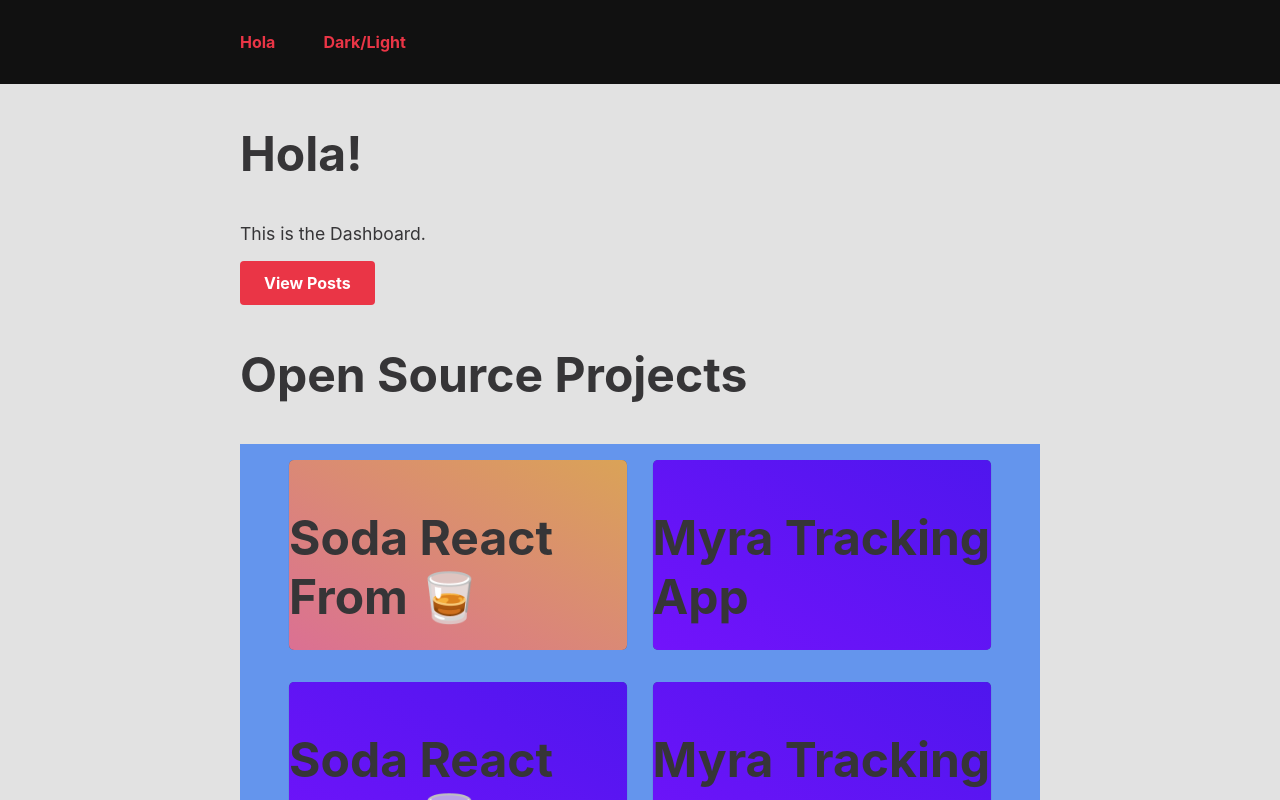
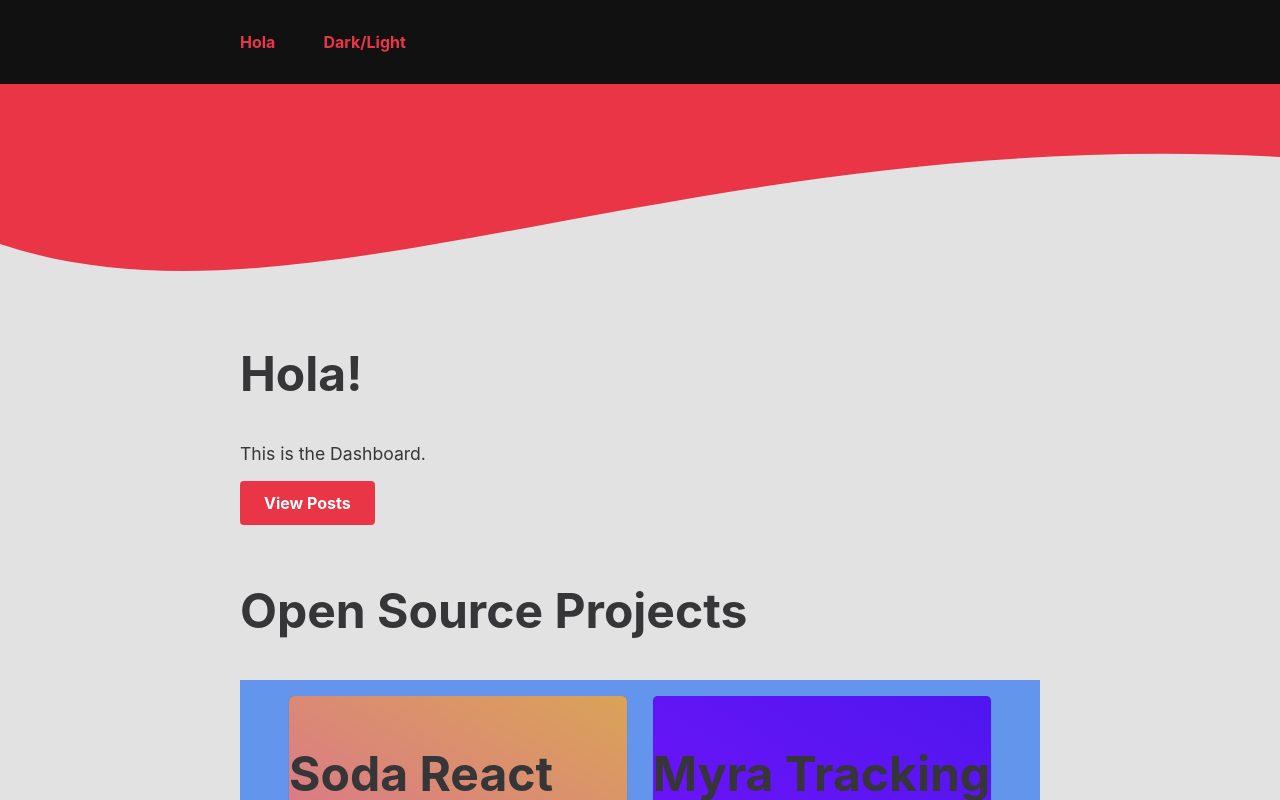
Before and after one commit to KarnellSchultz/KarmaProject, a React (Create React App) app: page / in a window 1280 px wide. Shown: the top 800 px of the page. Built offline with nearby package versions, Linux system fonts and the light colour scheme.

Commit message:
created comps Nav/ SVG Header

```diff
--- /dev/null
+++ b/src/components/Nav.js
@@ -0,0 +1,19 @@
+import React from 'react';
+import { Link } from 'react-router-dom';
+
+import SVGHeaderComponent from '../components/SVGHeaderComponent';
+export default function Nav({ themeToggle }) {
+	return (
+		<>
+			<nav>
+				<section>
+					<a href="/">Hola</a>
+					<Link to="#" onClick={themeToggle}>
+						Dark/Light
+					</Link>
+				</section>
+			</nav>
+			<SVGHeaderComponent />
+		</>
+	);
+}
--- a/src/components/OpenSourceProjects.js
+++ b/src/components/OpenSourceProjects.js
@@ -18,7 +18,7 @@ const OpenSourceSection = styled.section`
 `;
 
 const OpenSourceItem = styled.div`
-	@media screen and (max-width: 755px) {
+	@media screen and (max-width: ${({ theme }) => theme.maxMobileSize}) {
 		width: 90%;
 	}
 	width: 45%;
--- /dev/null
+++ b/src/components/SVGHeaderComponent.js
@@ -0,0 +1,46 @@
+import React from 'react';
+import styled from 'styled-components';
+
+export const StyledSVGContainer = styled.div`
+	@media screen and (max-width: ${({ theme }) => theme.maxMobileSize}) {
+		height: 100px;
+		margin-top: 0rem;
+	}
+	@media screen and (min-width: 1160px) {
+		height: 300px;
+		margin-top: -6rem;
+	}
+
+	display: inline-block;
+	position: relative;
+	width: 100%;
+	height: 200px;
+	padding-bottom: 2rem;
+	vertical-align: middle;
+	margin-top: -3rem;
+	z-index: -100;
+
+	svg {
+		display: inline-block;
+		position: absolute;
+		top: 0;
+		left: 0;
+	}
+
+	path {
+		fill: ${({ theme }) => theme.mainRed};
+		stroke: none;
+	}
+`;
+
+export default function SVGHeaderComponent() {
+	return (
+		<>
+			<StyledSVGContainer className="container">
+				<svg viewBox="0 0 500 500" preserveAspectRatio="xMinYMin meet">
+					<path d="M0,100 C150,150 350,0 700,100 L500,00 L0,0 Z"></path>
+				</svg>
+			</StyledSVGContainer>
+		</>
+	);
+}
--- a/src/pages/DashboardPage.js
+++ b/src/pages/DashboardPage.js
@@ -1,33 +1,27 @@
 import React from 'react';
 import { Link } from 'react-router-dom';
 import OpenSourceProject from '../components/OpenSourceProjects';
+import styled from 'styled-components';
+
+import Nav from '../components/Nav';
+
+const StyledBodyContentSection = styled.section`
+	position: relative;
+	top: -1rem;
+`;
 
 export const DashboardPage = ({ themeToggle }) => {
 	return (
 		<>
-			<nav>
-				<section>
-					<a href="/">Hola</a>
-					<Link to="/" onClick={themeToggle}>
-						Dark/Light
-					</Link>
-				</section>
-			</nav>
-			{/* <div className="container">
-				<svg viewBox="0 0 500 500" preserveAspectRatio="xMinYMin meet">
-					<path
-						d="M0,100 C150,150 350,0 700,100 L500,00 L0,0 Z"
-						// d="M631.369 25.9048C783.068 25.9048 922.392 0 1024 0V64H0V21.3406C80.468 15.9245 131.944 7.61905 243.2 7.61905C408.284 7.61905 479.671 25.9048 631.369 25.9048Z"
-						style={{ stroke: 'none', fill: '#ea3546' }}></path>
-				</svg>
-			</div> */}
-			<section>
+			<Nav themeToggle={themeToggle} />
+
+			<StyledBodyContentSection>
 				<h1>Hola!</h1>
 				<p>This is the Dashboard.</p>
 				<Link to="posts" className="button">
 					View Posts
 				</Link>
-			</section>
+			</StyledBodyContentSection>
 			<section>
 				<h1>Open Source Projects</h1>
 				<OpenSourceProject />
--- a/src/pages/PostPage.js
+++ b/src/pages/PostPage.js
@@ -1,10 +1,12 @@
-import React, { useEffect } from "react";
+import React, { useEffect } from 'react';
 
-import { connect } from "react-redux";
+import { connect } from 'react-redux';
 
-import { fetchPosts } from "../actions/postsActions";
-import { Post } from "../components/Posts";
-import { Link } from "react-router-dom";
+import { fetchPosts } from '../actions/postsActions';
+import { Post } from '../components/Posts';
+import { Link } from 'react-router-dom';
+
+import Nav from '../components/Nav';
 
 const PostsPage = ({ dispatch, loading, posts, hasErrors, themeToggle }) => {
 	useEffect(() => {
@@ -28,14 +30,7 @@ const PostsPage = ({ dispatch, loading, posts, hasErrors, themeToggle }) => {
 
 	return (
 		<>
-      <nav>
-        <section>
-          <a href="/">Hola</a>
-          <Link to="#" onClick={themeToggle}>
-            Dark/Light
-          </Link>
-        </section>
-      </nav>
+			<Nav themeToggle={themeToggle} />
 			<section>
 				<h1>Posts</h1>
 				{renderPosts()}
@@ -47,7 +42,7 @@ const PostsPage = ({ dispatch, loading, posts, hasErrors, themeToggle }) => {
 const mapStateToProps = state => ({
 	loading: state.posts.loading,
 	posts: state.posts.posts,
-  hasErrors: state.posts.hasErrors
+	hasErrors: state.posts.hasErrors,
 });
 
 export default connect(mapStateToProps)(PostsPage);
--- a/src/theme.tsx
+++ b/src/theme.tsx
@@ -1,14 +1,20 @@
 // theme.js
 export const lightTheme = {
-  body: "#E2E2E2",
-  text: "#363537",
-  toggleBorder: "#FFF",
-  gradient: "linear-gradient(#39598A, #79D7ED)"
+	body: '#E2E2E2',
+	text: '#363537',
+	toggleBorder: '#FFF',
+	mainRed: '#ea3546',
+	gradient: 'linear-gradient(#39598A, #79D7ED)',
+	maxMobileSize: '775px',
+	minFullSize: '1160px',
 };
 
 export const darkTheme = {
-  body: "#282c35",
-  text: "#f0f0f0",
-  toggleBorder: "#6B8096",
-  gradient: "linear-gradient(#091236, #1E215D)"
+	body: '#282c35',
+	text: '#f0f0f0',
+	mainRed: '#ea3546',
+	toggleBorder: '#6B8096',
+	gradient: 'linear-gradient(#091236, #1E215D)',
+	maxMobileSize: '775px',
+	minFullSize: '1160px',
 };
```
Also changed, not shown: src/index.css (+0 -15 lines). Lines whose indentation alone changed are shown as unchanged.
